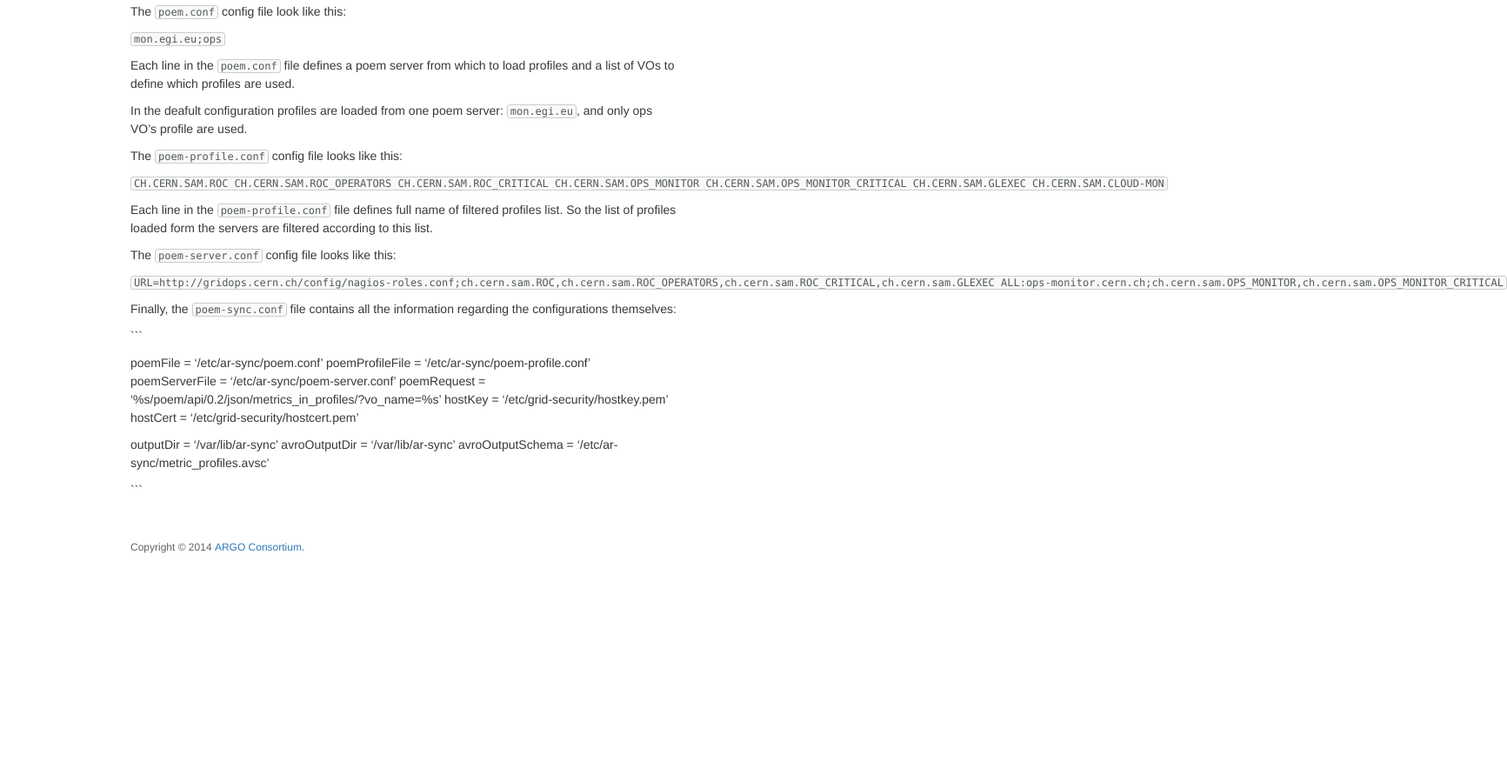
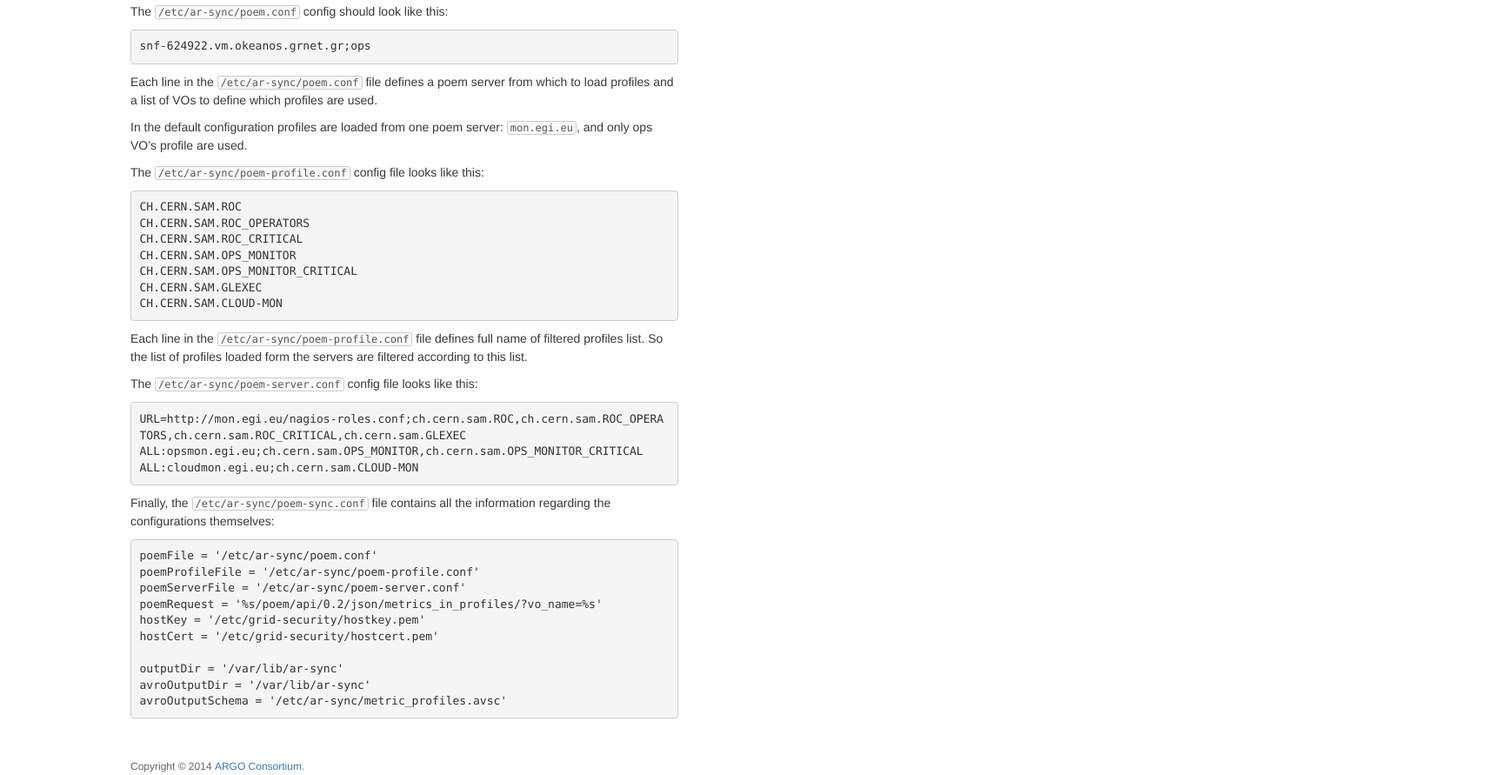
Before and after one commit to ARGOeu/argoeu.github.io, a plain HTML site: page guides/sync/index.html in a window 1280 px wide. Shown: the part 675-1566 px from the top of the page at 87% size, 1733 px wide, since content can reach past the window. Before the commit the page ends 1313 px from the top, so only its background shows below. Drawn offline with nearby package versions, Linux system fonts and the light colour scheme.

Commit message:
Sync docs

````diff
--- a/guides/sync/index.html
+++ b/guides/sync/index.html
@@ -104,53 +104,49 @@
 <code>/etc/grid-security/hostkey.pem</code>
 <code>/etc/grid-security/hostcert.pem</code></p>
 
-<p>The <code>poem.conf</code> config file look like this:</p>
+<p>The <code>/etc/ar-sync/poem.conf</code> config should look like this:</p>
 
-<p><code>
-mon.egi.eu;ops
-</code></p>
+<pre><code>snf-624922.vm.okeanos.grnet.gr;ops
+</code></pre>
 
-<p>Each line in the <code>poem.conf</code> file defines a poem server from which to load profiles and a list of VOs to define which profiles are used.</p>
+<p>Each line in the <code>/etc/ar-sync/poem.conf</code> file defines a poem server from which to load profiles and a list of VOs to define which profiles are used.</p>
 
-<p>In the deafult configuration profiles are loaded from one poem server: <code>mon.egi.eu</code>, and only ops VO’s profile are used.</p>
+<p>In the default configuration profiles are loaded from one poem server: <code>mon.egi.eu</code>, and only ops VO’s profile are used.</p>
 
-<p>The <code>poem-profile.conf</code> config file looks like this:</p>
+<p>The <code>/etc/ar-sync/poem-profile.conf</code> config file looks like this:</p>
 
-<p><code>
-CH.CERN.SAM.ROC
+<pre><code>CH.CERN.SAM.ROC
 CH.CERN.SAM.ROC_OPERATORS
 CH.CERN.SAM.ROC_CRITICAL
 CH.CERN.SAM.OPS_MONITOR
 CH.CERN.SAM.OPS_MONITOR_CRITICAL
 CH.CERN.SAM.GLEXEC
 CH.CERN.SAM.CLOUD-MON
-</code></p>
+</code></pre>
 
-<p>Each line in the <code>poem-profile.conf</code> file defines full name of filtered profiles list. So the list of profiles loaded form the servers are filtered according to this list.</p>
+<p>Each line in the <code>/etc/ar-sync/poem-profile.conf</code> file defines full name of filtered profiles list. So the list of profiles loaded form the servers are filtered according to this list.</p>
 
-<p>The <code>poem-server.conf</code> config file looks like this:</p>
+<p>The <code>/etc/ar-sync/poem-server.conf</code> config file looks like this:</p>
 
-<p><code>
-URL=http://gridops.cern.ch/config/nagios-roles.conf;ch.cern.sam.ROC,ch.cern.sam.ROC_OPERATORS,ch.cern.sam.ROC_CRITICAL,ch.cern.sam.GLEXEC
-ALL:ops-monitor.cern.ch;ch.cern.sam.OPS_MONITOR,ch.cern.sam.OPS_MONITOR_CRITICAL
-</code></p>
+<pre><code>URL=http://mon.egi.eu/nagios-roles.conf;ch.cern.sam.ROC,ch.cern.sam.ROC_OPERATORS,ch.cern.sam.ROC_CRITICAL,ch.cern.sam.GLEXEC
+ALL:opsmon.egi.eu;ch.cern.sam.OPS_MONITOR,ch.cern.sam.OPS_MONITOR_CRITICAL
+ALL:cloudmon.egi.eu;ch.cern.sam.CLOUD-MON
+</code></pre>
 
-<p>Finally, the <code>poem-sync.conf</code> file contains all the information regarding the configurations themselves:</p>
+<p>Finally, the <code>/etc/ar-sync/poem-sync.conf</code> file contains all the information regarding the configurations themselves:</p>
 
-<p>```</p>
+<pre><code>poemFile = '/etc/ar-sync/poem.conf'
+poemProfileFile = '/etc/ar-sync/poem-profile.conf'
+poemServerFile = '/etc/ar-sync/poem-server.conf'
+poemRequest = '%s/poem/api/0.2/json/metrics_in_profiles/?vo_name=%s'
+hostKey = '/etc/grid-security/hostkey.pem'
+hostCert = '/etc/grid-security/hostcert.pem'
 
-<p>poemFile = ‘/etc/ar-sync/poem.conf’
-poemProfileFile = ‘/etc/ar-sync/poem-profile.conf’
-poemServerFile = ‘/etc/ar-sync/poem-server.conf’
-poemRequest = ‘%s/poem/api/0.2/json/metrics_in_profiles/?vo_name=%s’
-hostKey = ‘/etc/grid-security/hostkey.pem’
-hostCert = ‘/etc/grid-security/hostcert.pem’</p>
+outputDir = '/var/lib/ar-sync'
+avroOutputDir = '/var/lib/ar-sync'
+avroOutputSchema = '/etc/ar-sync/metric_profiles.avsc'
+</code></pre>
 
-<p>outputDir = ‘/var/lib/ar-sync’
-avroOutputDir = ‘/var/lib/ar-sync’
-avroOutputSchema = ‘/etc/ar-sync/metric_profiles.avsc’</p>
-
-<p>```</p>
 
 
  <!--end item[:slug]-->
````
Also changed, not shown: guides/overview/index.html (+1 -1 lines).
